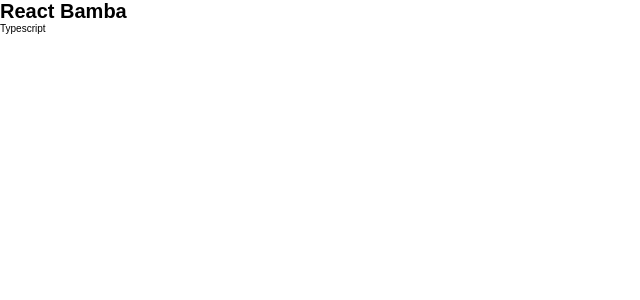
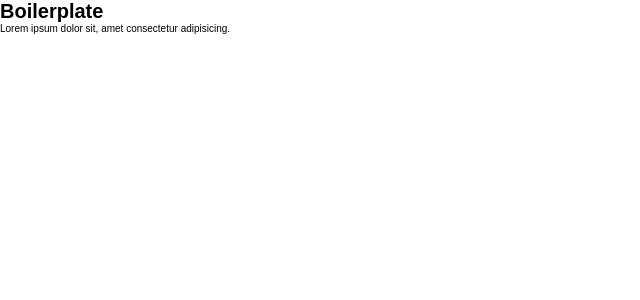
Before and after one commit to besopmac/boilerplate, a Next.js app: page / in a window 1280 px wide. Shown: the top 300 px of the page, without its empty margins (0-640 px from the left). Built offline with nearby package versions, Linux system fonts and the light colour scheme.

Commit message:
sending to github

```diff
--- a/src/components/Main/index.tsx
+++ b/src/components/Main/index.tsx
@@ -1,4 +1,7 @@
-const Main = ({ title = 'React Bamba', description = 'Typescript' }) => (
+const Main = ({
+  title = 'Boilerplate',
+  description = 'Lorem ipsum dolor sit, amet consectetur adipisicing.'
+}) => (
   <main>
     <h1>{title}</h1>
     <p>{description}</p>
--- a/src/components/Main/test.tsx
+++ b/src/components/Main/test.tsx
@@ -6,6 +6,8 @@ describe('<Main />', () => {
   it('should render the heading', () => {
     render(<Main />)
 
-    expect(screen.getByRole('heading', { name: /react/i })).toBeInTheDocument()
+    expect(
+      screen.getByRole('heading', { name: /boilerplate/i })
+    ).toBeInTheDocument()
   })
 })
```
